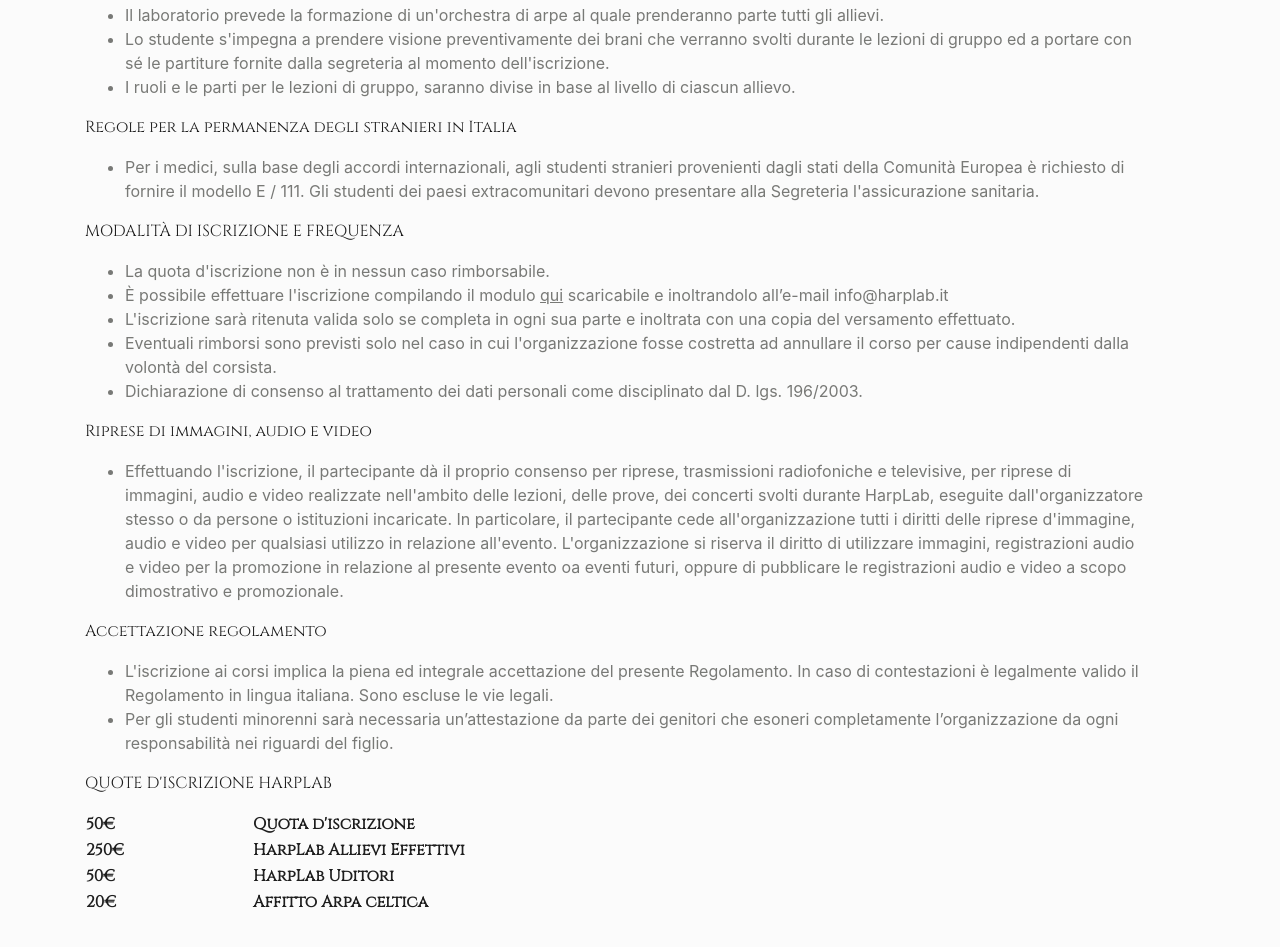
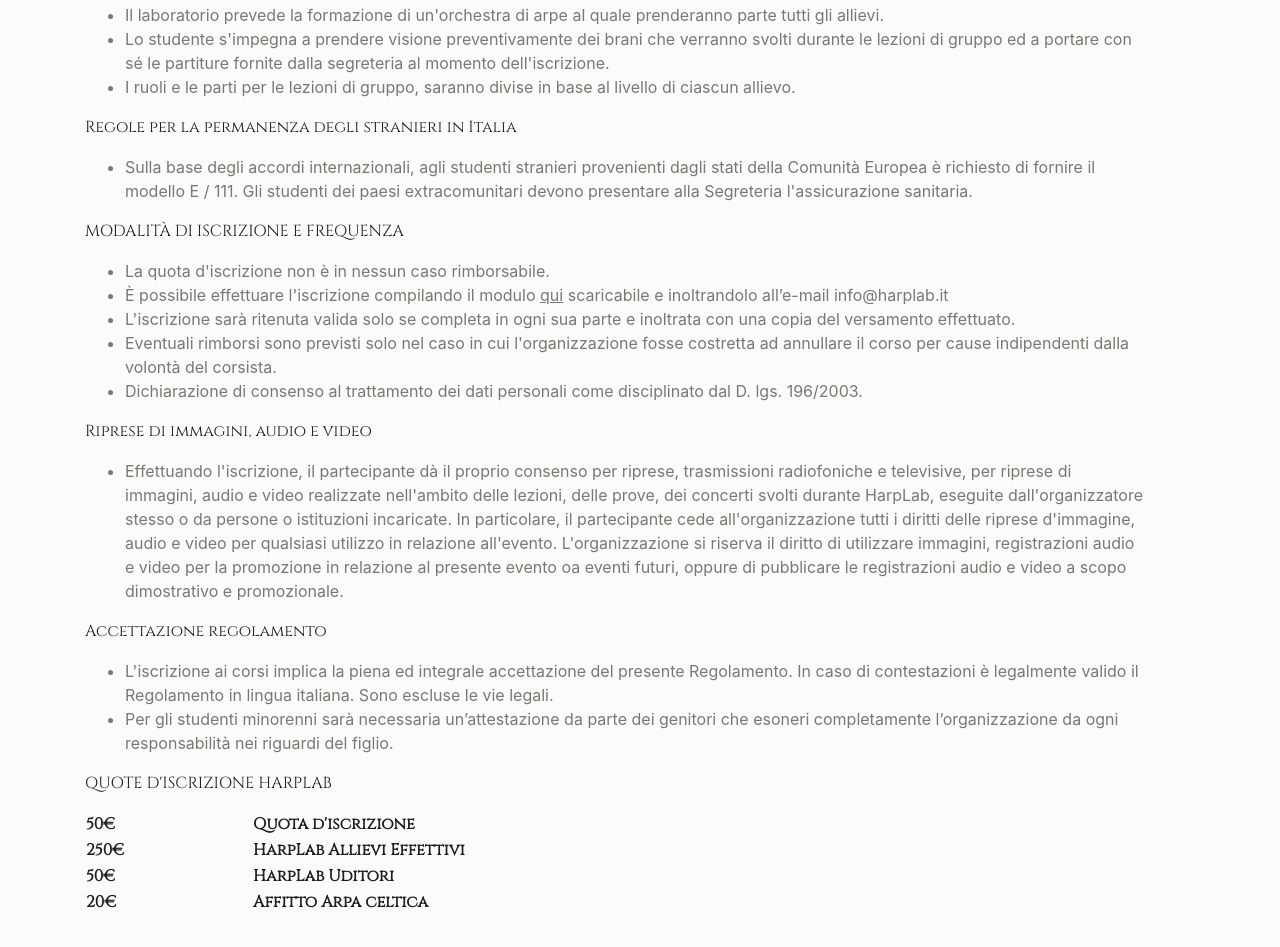
Before and after one commit to HarpLabSicilia/HarpLabSicilia.github.io, a plain HTML site: page index.html in a window 1280 px wide. Shown: the part 3704-4651 px from the top of the page. Drawn offline with nearby package versions, Linux system fonts and the light colour scheme.

Commit message:
Fix texts

```diff
--- a/index.html
+++ b/index.html
@@ -359,7 +359,7 @@
 
 						<p class="location-description">Regole per la permanenza degli stranieri in Italia</p>
 						<ul>
-							<li>Per i medici, sulla base degli accordi internazionali, agli studenti stranieri provenienti dagli stati della Comunità Europea è richiesto di fornire il modello E / 111. Gli studenti dei paesi extracomunitari devono presentare alla Segreteria l'assicurazione sanitaria.</li>
+							<li>Sulla base degli accordi internazionali, agli studenti stranieri provenienti dagli stati della Comunità Europea è richiesto di fornire il modello E / 111. Gli studenti dei paesi extracomunitari devono presentare alla Segreteria l'assicurazione sanitaria.</li>
 						</ul>
 
 						<p class="location-description">MODALITÀ DI ISCRIZIONE E FREQUENZA</p>
```
